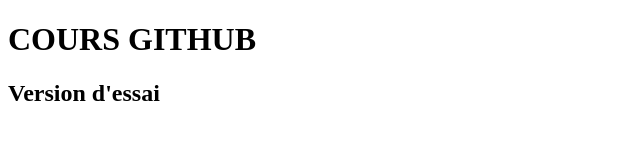
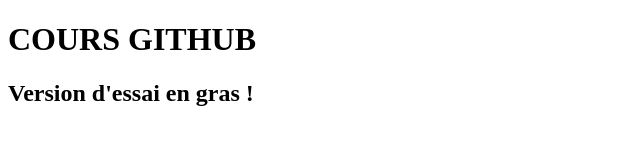
Before and after one commit to williamtessa27/github-project, a plain HTML site: page index.html in a window 1280 px wide. Shown: the whole page, without its empty margins (0-640 px from the left). Drawn offline with Linux system fonts and the light colour scheme.

Commit message:
Autres versions

```diff
--- a/index.html
+++ b/index.html
@@ -8,5 +8,5 @@
 </head>
 <body>
     <h1>COURS GITHUB</h1>
-    <h2> Version d'essai</h2>
+    <h2> Version d'essai en gras !</h2>
 </html>
```
